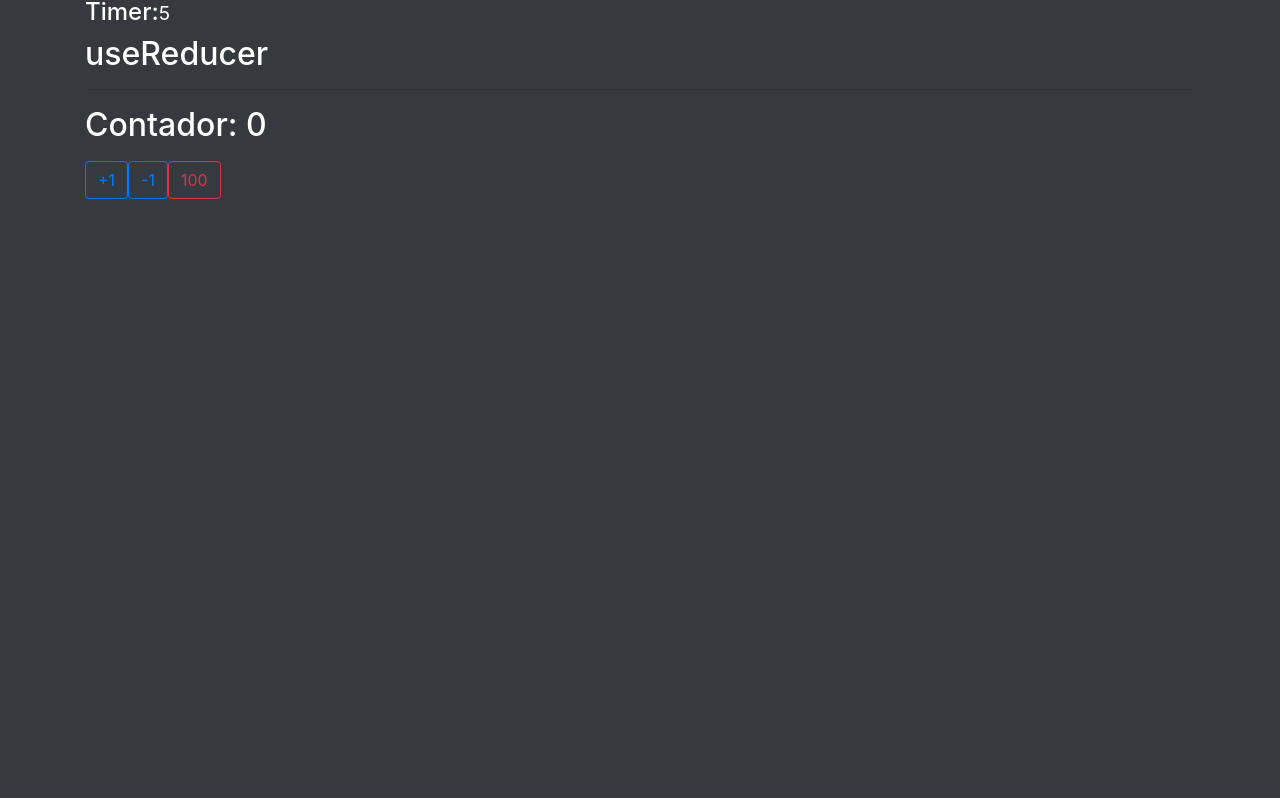
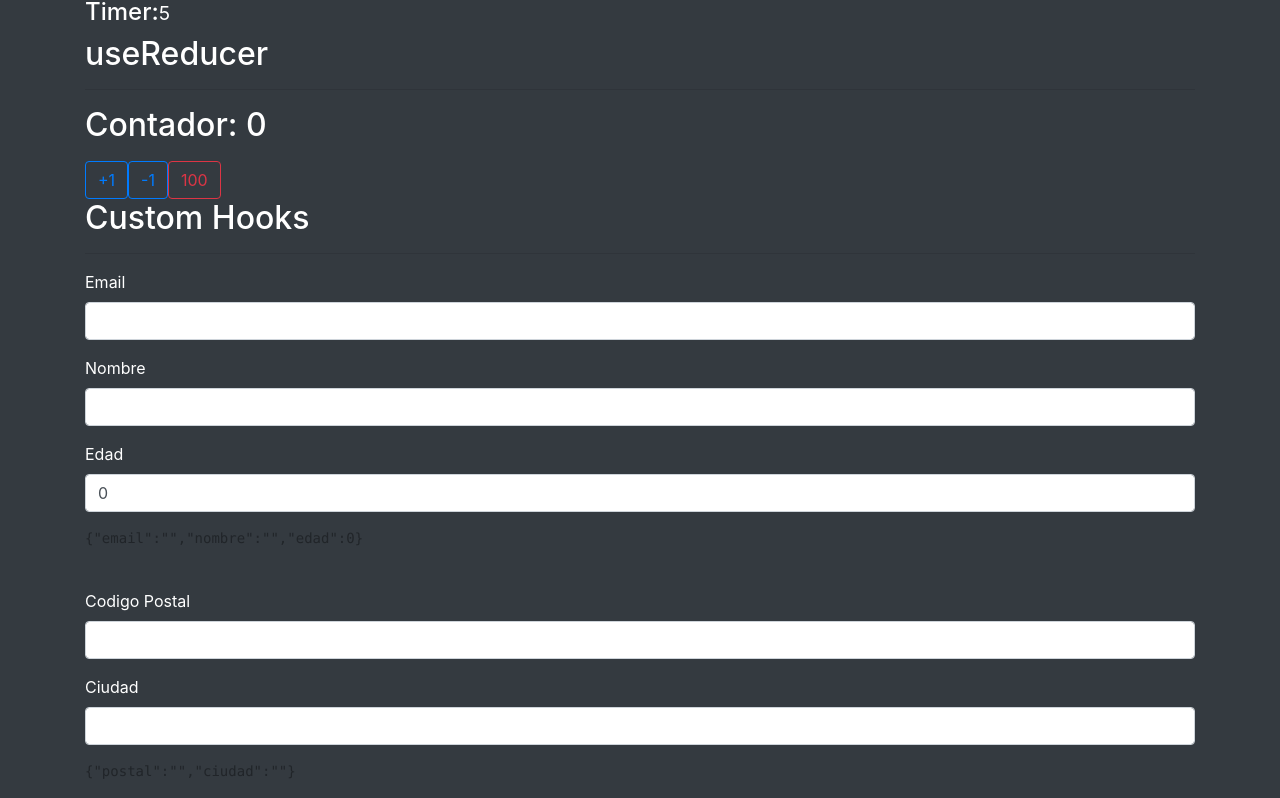
Before and after one commit to Edwardb11/projects-typeScript, a React (Create React App) app in the folder react-ts/: page / in a window 1280 px wide. Shown: the part 595-1393 px from the top of the page. Before the commit the page ends 800 px from the top, so only its background shows below. Built offline with nearby package versions, Linux system fonts and the light colour scheme.

Commit message:
working woth custom hooks

```diff
--- a/react-ts/src/App.tsx
+++ b/react-ts/src/App.tsx
@@ -1,5 +1,7 @@
 import { ContadorRed } from "./components/ContadorRed";
 import { Counter } from "./components/Counter";
+import { Formulario } from "./components/Formulario";
+import { Formulario2 } from "./components/Formulario2";
 import { TimerPadre } from "./components/TimerPadre";
 import { Usuario } from "./components/Usuario";
 
@@ -17,7 +19,11 @@
       <h2>useReducer</h2>
       <hr/>
       <ContadorRed/>
-
+      <h2>Custom Hooks</h2>
+      <hr/>
+      <Formulario/>
+      <br/>
+      <Formulario2/>
     </>
   );
 }
--- /dev/null
+++ b/react-ts/src/components/Formulario.tsx
@@ -0,0 +1,62 @@
+import { useForm } from "../hooks/useForm";
+interface FormData {
+  email: string;
+  nombre: string;
+  edad: number;
+}
+
+export const Formulario = () => {
+  // const [formulario, setFormulario] = useState({
+  //   email: "",
+  //   nombre: "",
+  // });
+  // const handleChange = ({ target }: ChangeEvent<HTMLInputElement>) => {
+  //   const { name, value } = target;
+  //   setFormulario({
+  //     ...formulario,
+  //     [name]: value,
+  //   });
+  // };
+
+  const { edad, email, nombre , handleChange,formulario } = useForm<FormData>({
+    email: "",
+    nombre: "",
+    edad: 0,
+  });
+
+  return (
+    <form autoComplete="off">
+      <div className="mb-3">
+        <label className="form-label">Email</label>
+        <input
+          type="email"
+          name="email"
+          className="form-control"
+          value={email}
+          onChange={handleChange}
+        />
+      </div>
+      <div className="mb-3">
+        <label className="form-label">Nombre</label>
+        <input
+          type="text"
+          name="nombre"
+          value={nombre}
+          className="form-control"
+          onChange={handleChange}
+        />
+      </div>
+      <div className="mb-3">
+        <label className="form-label">Edad</label>
+        <input
+          type="number"
+          name="edad"
+          value={edad}
+          className="form-control"
+          onChange={handleChange}
+        />
+      </div>
+      <pre>{JSON.stringify(formulario)}</pre>
+    </form>
+  );
+};
--- /dev/null
+++ b/react-ts/src/components/Formulario2.tsx
@@ -0,0 +1,38 @@
+import React from "react";
+import { useForm } from "../hooks/useForm";
+
+export const Formulario2 = () => {
+
+  const { formulario, handleChange } = useForm({
+    postal: "",
+    ciudad: "",
+  });
+
+  const { postal, ciudad} = formulario;
+
+  return (
+    <form autoComplete="off">
+      <div className="mb-3">
+        <label className="form-label">Codigo Postal</label>
+        <input
+          type="text"
+          name="postal"
+          className="form-control"
+          value={postal}
+          onChange={handleChange}
+        />
+      </div>
+      <div className="mb-3">
+        <label className="form-label">Ciudad</label>
+        <input
+          type="text"
+          name="ciudad"
+          value={ciudad}
+          className="form-control"
+          onChange={handleChange}
+        />
+      </div>
+      <pre>{JSON.stringify(formulario)}</pre>
+    </form>
+  );
+};
--- /dev/null
+++ b/react-ts/src/hooks/useForm.tsx
@@ -0,0 +1,19 @@
+import { ChangeEvent, useState } from "react";
+
+// export function useForm<T>(initState:T){
+export const useForm = <T extends Object>(initState: T) => {
+  const [formulario, setFormulario] = useState(initState);
+  const handleChange = ({ target }: ChangeEvent<HTMLInputElement>) => {
+    const { name, value } = target;
+    setFormulario({
+      ...formulario,
+      [name]: value,
+    });
+  };
+  return {
+    formulario,
+    handleChange,
+    // Destructurar el formulario
+    ...formulario
+  };
+};
```
